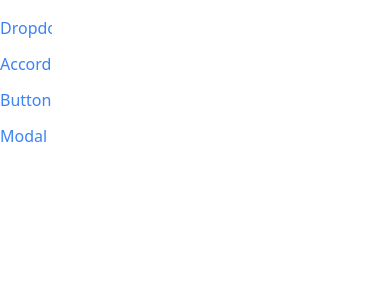
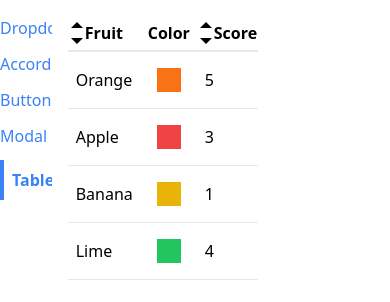
Before and after one commit to yechielklein/components, a React (Create React App) app: page /table in a window 390 px wide. Shown: the top 302 px of the page. Built offline with nearby package versions, Linux system fonts and the light colour scheme.

Commit message:
created Table and SortableTable components  and TablePage

```diff
--- a/src/App.js
+++ b/src/App.js
@@ -4,17 +4,18 @@
 import DropdownPage from './pages/DropdownPage';
 import ButtonPage from './pages/ButtonPage';
 import ModalPage from './pages/ModalPage';
+import TablePage from './pages/TablePage';
 
 const App = () => {
 	return (
 		<div className="container mx-auto grid grid-cols-6 gap-4 mt-4">
 			<Sidebar />
 			<div className="col-span-5">
+				<Route path='/'>
+					<DropdownPage />
+				</Route>
 				<Route path='/accordion'>
 					<AccordionPage />
-				</Route>
-				<Route path='/'>
-					<DropdownPage />
 				</Route>
 				<Route path='/buttons'>
 					<ButtonPage />
@@ -22,6 +23,9 @@
 				<Route path='/modal'>
 					<ModalPage />
 				</Route>
+				<Route path='/table'>
+					<TablePage />
+				</Route>
 			</div>
 		</div>
 	);
--- a/src/components/Sidebar.js
+++ b/src/components/Sidebar.js
@@ -5,7 +5,8 @@
 		{ label: 'Dropdown', path: '/' },
 		{ label: 'Accordion', path: '/accordion' },
 		{ label: 'Buttons', path: '/buttons' },
-		{ label: 'Modal', path: '/modal' }
+		{ label: 'Modal', path: '/modal' },
+		{ label: 'Table', path: '/table'}
 	];
 
 	const renderedLinks = links.map(link => {
--- /dev/null
+++ b/src/components/SortableTable.js
@@ -0,0 +1,106 @@
+import { useState } from 'react';
+import { GoTriangleDown, GoTriangleUp } from 'react-icons/go'
+
+import Table from './Table';
+
+const SortableTable = (props) => {
+	const [sortOrder, setSortOrder] = useState(null);
+	const [sortBy, setSortBy] = useState(null);
+
+	const { config, data } = props;
+
+	const handleClick = (label) => {
+		if (sortBy && label !== sortBy) {
+			setSortOrder('asc');
+			setSortBy(label);
+			return;
+		};
+
+		if (sortOrder === null) {
+			setSortOrder('asc');
+			setSortBy(label);
+		} else if (sortOrder === 'asc') {
+			setSortOrder('desc');
+			setSortBy(label);
+		} else if (sortOrder === 'desc') {
+			setSortOrder(null);
+			setSortBy(null);
+		};
+	};
+
+	const UpdatedConfig = config.map(column => {
+		if (!column.sortValue) {
+			return column;
+		};
+
+		return {
+			...column,
+			header: () => (
+				 <th
+				 	className="cursor-pointer hover:bg-gray-100"
+				 	onClick={() => handleClick(column.label)}>
+					<div className="flex items-center">
+						{getIcons(column.label, sortBy, sortOrder)}
+						{column.label}
+					</div>
+				</th>
+			)
+		};
+	});
+
+	let sortedData = data;
+
+	if (sortOrder && sortBy) {
+		const { sortValue } = config.find(column => column.label === sortBy);
+		sortedData = [...data].sort((a, b) => {
+			const valueA = sortValue(a);
+			const valueB = sortValue(b);
+
+			const reverseOrder = sortOrder === 'asc' ? 1 : -1;
+
+			if (typeof valueA === 'string') {
+				return valueA.localeCompare(valueB) * reverseOrder;
+			} else {
+				return (valueA - valueB) * reverseOrder;
+			};
+		});
+	};
+
+	return (
+		<Table {...props} data={sortedData} config={UpdatedConfig} />
+	);
+};
+
+const getIcons = (label, sortBy, sortOrder) => {
+	if (label !== sortBy) {
+		return (
+			<div>
+				<GoTriangleUp />
+				<GoTriangleDown />
+			</div>
+		);
+	};
+
+	if (sortOrder === null) {
+		return (
+			<div>
+				<GoTriangleUp />
+				<GoTriangleDown />
+			</div>
+		);
+	} else if (sortOrder === 'asc') {
+		return (
+			<div>
+				<GoTriangleUp />
+			</div>
+		);
+	} else if (sortOrder === 'desc') {
+		return (
+			<div>
+				<GoTriangleDown />
+			</div>
+		);
+	};
+};
+
+export default SortableTable;
--- /dev/null
+++ b/src/components/Table.js
@@ -0,0 +1,47 @@
+import { Fragment } from 'react';
+
+const Table = ({ data, config, keyFunc }) => {
+	const renderedHeaders = config.map(column => {
+		if (column.header) {
+			return (
+				<Fragment key={column.label}>{column.header()}</Fragment>
+			);
+		};
+
+		return (
+			<th key={column.label}>{column.label}</th>
+		);
+	});
+
+	const renderedRows = data.map(rowData => {
+		const renderedCells = config.map(column => {
+			return (
+				<td className="p-2" key={column.label}>
+					{column.render(rowData)}
+				</td>
+			);
+		});
+
+		return (
+			<tr className="border-b" key={keyFunc(rowData)}>
+				{renderedCells}
+			</tr>
+		);
+	});
+
+
+	return (
+		<table className="table-auto border-spacing-2">
+			<thead>
+				<tr className="border-b-2">
+					{renderedHeaders}
+				</tr>
+			</thead>
+			<tbody>
+				{renderedRows}
+			</tbody>
+		</table>
+	);
+};
+
+export default Table;
--- /dev/null
+++ b/src/pages/TablePage.js
@@ -0,0 +1,38 @@
+// import Table from '../components/Table';
+import SortableTable from '../components/SortableTable';
+
+const TablePage = () => {
+	const data = [
+		{ name: 'Orange', color: 'bg-orange-500', score: 5 },
+		{ name: 'Apple', color: 'bg-red-500', score: 3 },
+		{ name: 'Banana', color: 'bg-yellow-500', score: 1 },
+		{ name: 'Lime', color: 'bg-green-500', score: 4 }
+	];
+
+	const config = [
+		{
+			 label: 'Fruit',
+			 render: fruit => fruit.name,
+			 sortValue: fruit => fruit.name
+		},
+		{
+			 label: 'Color',
+			 render: fruit => <div className={`p-3 m-2 ${fruit.color}`} />
+		},
+		{
+			 label: 'Score',
+			render: fruit => fruit.score,
+			sortValue: fruit => fruit.score
+		}
+	];
+
+	const keyFunc = fruit => fruit.name;
+
+	return (
+		<div>
+			<SortableTable data={data} config={config} keyFunc={keyFunc} />
+		</div>
+	);
+};
+
+export default TablePage;
```
